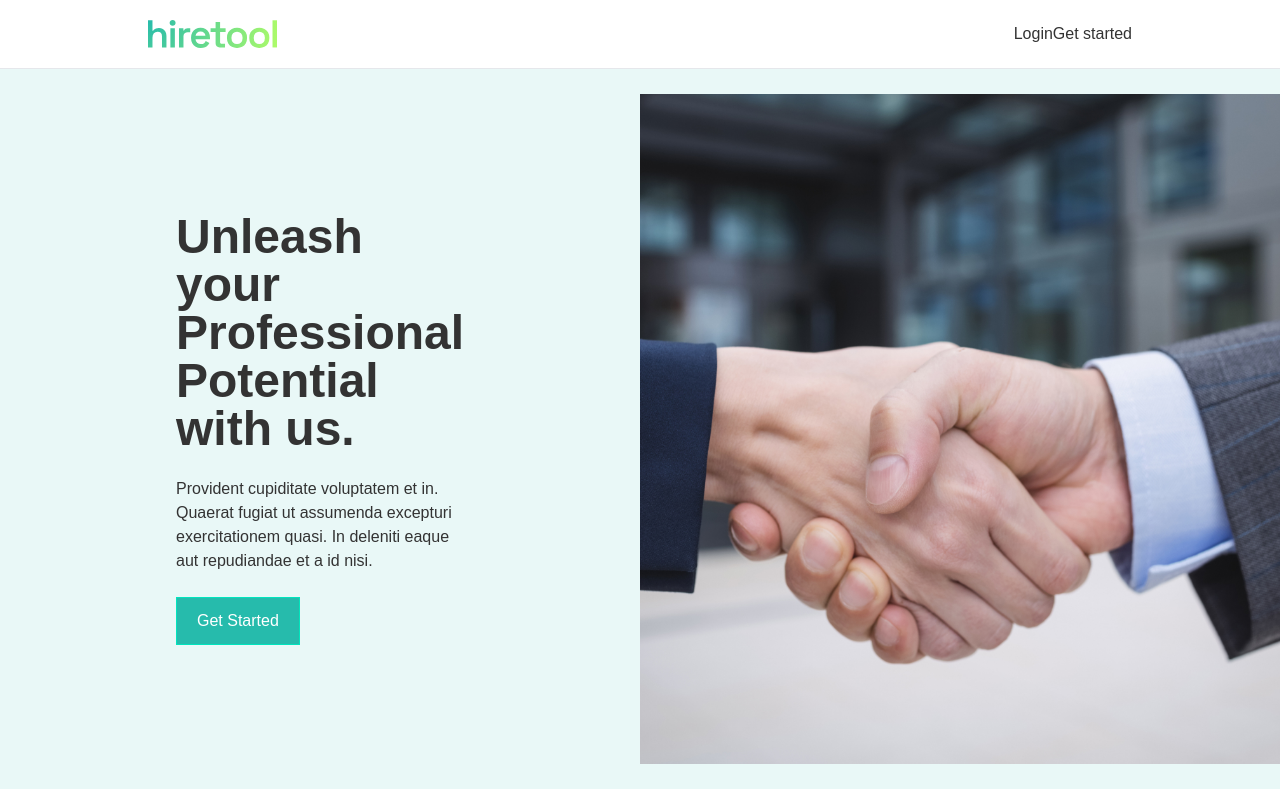
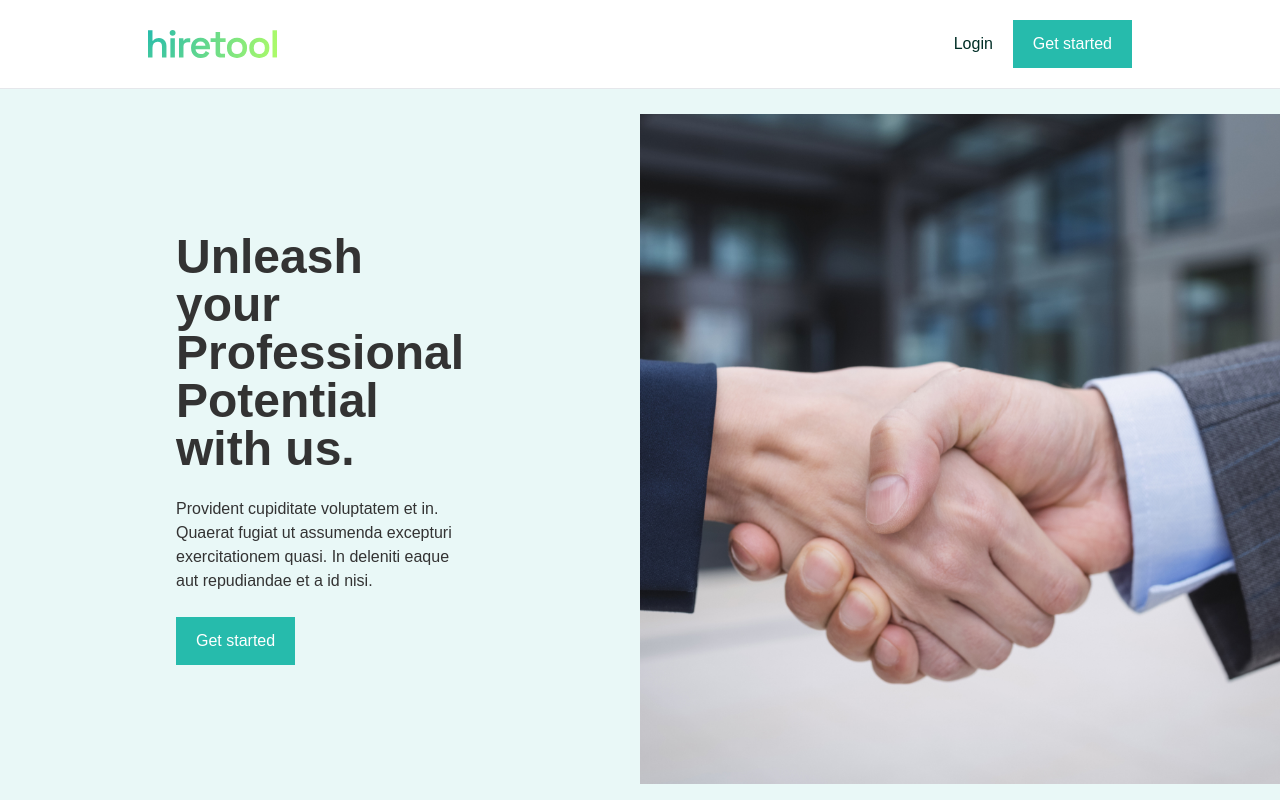
Before and after one commit to SadikHasanRafi/elegant-bd-jobs-client, a React (Vite) app: page / in a window 1280 px wide. Shown: the top 800 px of the page. Built offline with nearby package versions, Linux system fonts and the light colour scheme.

Commit message:
styles updated

```diff
--- a/src/App.jsx
+++ b/src/App.jsx
@@ -3,6 +3,7 @@
 import { RouterProvider } from 'react-router-dom';
 import { router } from './Routes/Routes';
 import { JobProvider } from './Contexts/JobContext';
+import './App.css'
 
 function App() {
 
--- a/src/Contexts/JobContext.jsx
+++ b/src/Contexts/JobContext.jsx
@@ -6,7 +6,7 @@
     const [jobs, setJobs] = useState([]);
 
     useEffect(() => {
-      fetch('../../public/fakeAPI.json')
+      fetch('/fakeAPI.json')
         .then((res) => res.json())
         .then((data) => {
           setJobs(data.jobs)
--- a/src/Pages/AboutUs/AboutUs.jsx
+++ b/src/Pages/AboutUs/AboutUs.jsx
@@ -11,7 +11,7 @@
         className="hero min-h-screen"
         style={{ backgroundImage: `url(${heroImg})` }}
       >
-        <div className="hero-overlay bg-opacity-90"></div>
+        <div className="hero-overlay bg-primary bg-opacity-[85%]"></div>
         <div className="hero-content">
           <div className="max-w-[80%] ">
             <h1 className="mb-8 text-5xl font-bold text-white">hiretool</h1>
--- a/src/Pages/Home/Banner/Banner.jsx
+++ b/src/Pages/Home/Banner/Banner.jsx
@@ -3,7 +3,7 @@
 
 const Banner = () => {
   return (
-    <div className="card h-[90vh] lg:card-side  bg-primary bg-opacity-10">
+    <div className="card h-[90vh] lg:card-side bg-primary bg-opacity-10">
       <div className="card-body lg:w-6/12 justify-center order-last lg:order-none items-center">
         <div className="lg:w-6/12">
         <h1 className="text-5xl font-bold">
@@ -14,7 +14,7 @@
           excepturi exercitationem quasi. In deleniti eaque aut repudiandae et a
           id nisi.
         </p>
-        <button className="btn bg-primary text-base-100 px-5 capitalize text-[16px] font-medium">
+        <button className="btn-style">
           Get started
         </button>
         </div>
--- a/src/Pages/Home/Sectors/Sector.jsx
+++ b/src/Pages/Home/Sectors/Sector.jsx
@@ -4,7 +4,7 @@
   return (
     <div>
       <div>
-        <div className="card bg-base-100 border-[0.5px] hover:border-primary transition-all">
+        <div className="card card-style">
           <figure>
             <img
               src={props.img}
```
